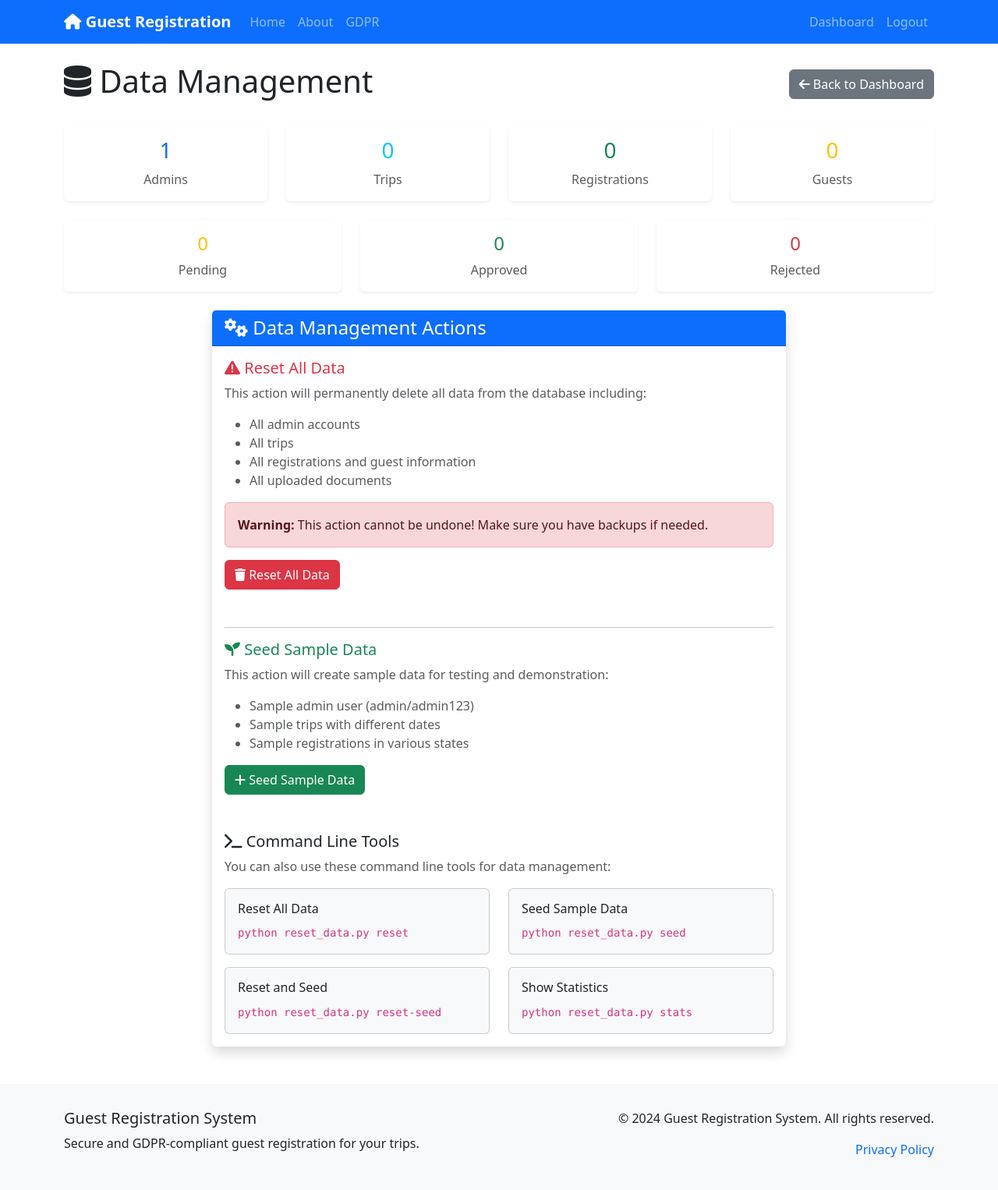
After one commit to 32bit-s-r-o/guest-registration-system, a Flask app: page /admin/data-management in a window 1280 px wide. The commit adds this page. Shown: the whole page at 78% size. Run offline with Flask 3, Linux system fonts and the light colour scheme; the visitor is signed in with stand-in values (Sample User, id 1); data comes from the database, SQL or seed files in the repository; data that the repository does not hold is empty.

Commit message:
Add data management routes for admins, including statistics, reset, and seeding functionality. Update README with new features and usage instructions. Enhance admin dashboard with a link to data management.

```diff
--- a/app.py
+++ b/app.py
@@ -303,6 +303,93 @@ def reject_registration(registration_id):
     flash('Registration rejected and email sent to user', 'success')
     return redirect(url_for('admin_registrations'))
 
+# Data management routes
+@app.route('/admin/data-management')
+@login_required
+def data_management():
+    """Data management page for admins."""
+    # Get database statistics
+    admin_count = Admin.query.count()
+    trip_count = Trip.query.count()
+    registration_count = Registration.query.count()
+    guest_count = Guest.query.count()
+
+    pending_count = Registration.query.filter_by(status='pending').count()
+    approved_count = Registration.query.filter_by(status='approved').count()
+    rejected_count = Registration.query.filter_by(status='rejected').count()
+
+    stats = {
+        'admins': admin_count,
+        'trips': trip_count,
+        'registrations': registration_count,
+        'guests': guest_count,
+        'pending': pending_count,
+        'approved': approved_count,
+        'rejected': rejected_count
+    }
+
+    return render_template('admin/data_management.html', stats=stats)
+
+@app.route('/admin/reset-data', methods=['POST'])
+@login_required
+def reset_data():
+    """Reset all data in the database."""
+    try:
+        # Drop all tables
+        db.drop_all()
+        # Recreate all tables
+        db.create_all()
+        flash('All data has been reset successfully!', 'success')
+    except Exception as e:
+        flash(f'Error resetting data: {str(e)}', 'error')
+
+    return redirect(url_for('data_management'))
+
+@app.route('/admin/seed-data', methods=['POST'])
+@login_required
+def seed_data():
+    """Seed the database with sample data."""
+    try:
+        # Create sample admin if not exists
+        existing_admin = Admin.query.filter_by(username='admin').first()
+        if not existing_admin:
+            admin = Admin(
+                username='admin',
+                email='admin@example.com',
+                password_hash=generate_password_hash('admin123')
+            )
+            db.session.add(admin)
+            db.session.flush()
+        else:
+            admin = existing_admin
+
+        # Create sample trips
+        trip1 = Trip(
+            title="Summer Beach Vacation 2024",
+            start_date=datetime.now().date() + timedelta(days=30),
+            end_date=datetime.now().date() + timedelta(days=37),
+            max_guests=6,
+            admin_id=admin.id
+        )
+        db.session.add(trip1)
+
+        trip2 = Trip(
+            title="Mountain Retreat Weekend",
+            start_date=datetime.now().date() + timedelta(days=14),
+            end_date=datetime.now().date() + timedelta(days=16),
+            max_guests=4,
+            admin_id=admin.id
+        )
+        db.session.add(trip2)
+
+        db.session.commit()
+
+        flash('Sample data has been seeded successfully!', 'success')
+    except Exception as e:
+        flash(f'Error seeding data: {str(e)}', 'error')
+
+    return redirect(url_for('data_management'))
+
 def send_approval_email(registration):
     try:
         msg = Message(
--- a/templates/admin/dashboard.html
+++ b/templates/admin/dashboard.html
@@ -80,6 +80,9 @@
                     </a>
                     <a href="{{ url_for('admin_trips') }}" class="btn btn-outline-info">
                         <i class="fas fa-plane"></i> Manage Trips
+                    </a>
+                    <a href="{{ url_for('data_management') }}" class="btn btn-outline-secondary">
+                        <i class="fas fa-database"></i> Data Management
                     </a>
                 </div>
             </div>
--- /dev/null
+++ b/templates/admin/data_management.html
@@ -0,0 +1,262 @@
+{% extends "base.html" %}
+
+{% block title %}Data Management{% endblock %}
+
+{% block content %}
+<div class="row">
+    <div class="col-12">
+        <div class="d-flex justify-content-between align-items-center mb-4">
+            <h1><i class="fas fa-database"></i> Data Management</h1>
+            <a href="{{ url_for('admin_dashboard') }}" class="btn btn-secondary">
+                <i class="fas fa-arrow-left"></i> Back to Dashboard
+            </a>
+        </div>
+    </div>
+</div>
+
+<!-- Database Statistics -->
+<div class="row g-4 mb-4">
+    <div class="col-md-3">
+        <div class="card border-0 shadow-sm">
+            <div class="card-body text-center">
+                <h3 class="text-primary">{{ stats.admins }}</h3>
+                <p class="text-muted mb-0">Admins</p>
+            </div>
+        </div>
+    </div>
+    <div class="col-md-3">
+        <div class="card border-0 shadow-sm">
+            <div class="card-body text-center">
+                <h3 class="text-info">{{ stats.trips }}</h3>
+                <p class="text-muted mb-0">Trips</p>
+            </div>
+        </div>
+    </div>
+    <div class="col-md-3">
+        <div class="card border-0 shadow-sm">
+            <div class="card-body text-center">
+                <h3 class="text-success">{{ stats.registrations }}</h3>
+                <p class="text-muted mb-0">Registrations</p>
+            </div>
+        </div>
+    </div>
+    <div class="col-md-3">
+        <div class="card border-0 shadow-sm">
+            <div class="card-body text-center">
+                <h3 class="text-warning">{{ stats.guests }}</h3>
+                <p class="text-muted mb-0">Guests</p>
+            </div>
+        </div>
+    </div>
+</div>
+
+<!-- Registration Status -->
+<div class="row g-4 mb-4">
+    <div class="col-md-4">
+        <div class="card border-0 shadow-sm">
+            <div class="card-body text-center">
+                <h4 class="text-warning">{{ stats.pending }}</h4>
+                <p class="text-muted mb-0">Pending</p>
+            </div>
+        </div>
+    </div>
+    <div class="col-md-4">
+        <div class="card border-0 shadow-sm">
+            <div class="card-body text-center">
+                <h4 class="text-success">{{ stats.approved }}</h4>
+                <p class="text-muted mb-0">Approved</p>
+            </div>
+        </div>
+    </div>
+    <div class="col-md-4">
+        <div class="card border-0 shadow-sm">
+            <div class="card-body text-center">
+                <h4 class="text-danger">{{ stats.rejected }}</h4>
+                <p class="text-muted mb-0">Rejected</p>
+            </div>
+        </div>
+    </div>
+</div>
+
+<!-- Data Management Actions -->
+<div class="row">
+    <div class="col-lg-8 mx-auto">
+        <div class="card border-0 shadow">
+            <div class="card-header bg-primary text-white">
+                <h4 class="mb-0"><i class="fas fa-cogs"></i> Data Management Actions</h4>
+            </div>
+            <div class="card-body">
+
+                <!-- Reset Data Section -->
+                <div class="mb-5">
+                    <h5 class="text-danger"><i class="fas fa-exclamation-triangle"></i> Reset All Data</h5>
+                    <p class="text-muted">
+                        This action will permanently delete all data from the database including:
+                    </p>
+                    <ul class="text-muted">
+                        <li>All admin accounts</li>
+                        <li>All trips</li>
+                        <li>All registrations and guest information</li>
+                        <li>All uploaded documents</li>
+                    </ul>
+                    <div class="alert alert-danger" role="alert">
+                        <strong>Warning:</strong> This action cannot be undone! Make sure you have backups if needed.
+                    </div>
+                    <button type="button" class="btn btn-danger" data-bs-toggle="modal" data-bs-target="#resetModal">
+                        <i class="fas fa-trash"></i> Reset All Data
+                    </button>
+                </div>
+
+                <hr>
+
+                <!-- Seed Data Section -->
+                <div class="mb-4">
+                    <h5 class="text-success"><i class="fas fa-seedling"></i> Seed Sample Data</h5>
+                    <p class="text-muted">
+                        This action will create sample data for testing and demonstration:
+                    </p>
+                    <ul class="text-muted">
+                        <li>Sample admin user (admin/admin123)</li>
+                        <li>Sample trips with different dates</li>
+                        <li>Sample registrations in various states</li>
+                    </ul>
+                    <button type="button" class="btn btn-success" data-bs-toggle="modal" data-bs-target="#seedModal">
+                        <i class="fas fa-plus"></i> Seed Sample Data
+                    </button>
+                </div>
+
+                <!-- Command Line Tools -->
+                <div class="mt-5">
+                    <h5><i class="fas fa-terminal"></i> Command Line Tools</h5>
+                    <p class="text-muted">You can also use these command line tools for data management:</p>
+
+                    <div class="row">
+                        <div class="col-md-6">
+                            <div class="card bg-light">
+                                <div class="card-body">
+                                    <h6>Reset All Data</h6>
+                                    <code>python reset_data.py reset</code>
+                                </div>
+                            </div>
+                        </div>
+                        <div class="col-md-6">
+                            <div class="card bg-light">
+                                <div class="card-body">
+                                    <h6>Seed Sample Data</h6>
+                                    <code>python reset_data.py seed</code>
+                                </div>
+                            </div>
+                        </div>
+                    </div>
+
+                    <div class="row mt-3">
+                        <div class="col-md-6">
+                            <div class="card bg-light">
+                                <div class="card-body">
+                                    <h6>Reset and Seed</h6>
+                                    <code>python reset_data.py reset-seed</code>
+                                </div>
+                            </div>
+                        </div>
+                        <div class="col-md-6">
+                            <div class="card bg-light">
+                                <div class="card-body">
+                                    <h6>Show Statistics</h6>
+                                    <code>python reset_data.py stats</code>
+                                </div>
+                            </div>
+                        </div>
+                    </div>
+                </div>
+            </div>
+        </div>
+    </div>
+</div>
+
+<!-- Reset Confirmation Modal -->
+<div class="modal fade" id="resetModal" tabindex="-1">
+    <div class="modal-dialog">
+        <div class="modal-content">
+            <div class="modal-header bg-danger text-white">
+                <h5 class="modal-title">
+                    <i class="fas fa-exclamation-triangle"></i> Confirm Data Reset
+                </h5>
+                <button type="button" class="btn-close btn-close-white" data-bs-dismiss="modal"></button>
+            </div>
+            <div class="modal-body">
+                <p><strong>Are you absolutely sure you want to reset all data?</strong></p>
+                <p>This action will:</p>
+                <ul>
+                    <li>Delete all admin accounts</li>
+                    <li>Delete all trips</li>
+                    <li>Delete all registrations and guest data</li>
+                    <li>Delete all uploaded documents</li>
+                    <li>Recreate empty database tables</li>
+                </ul>
+                <div class="alert alert-warning">
+                    <i class="fas fa-exclamation-triangle"></i>
+                    <strong>This action cannot be undone!</strong> All data will be permanently lost.
+                </div>
+                <p>Type <strong>RESET</strong> to confirm:</p>
+                <input type="text" class="form-control" id="resetConfirmation" placeholder="Type RESET to confirm">
+            </div>
+            <div class="modal-footer">
+                <button type="button" class="btn btn-secondary" data-bs-dismiss="modal">Cancel</button>
+                <form method="POST" action="{{ url_for('reset_data') }}" style="display: inline;">
+                    <button type="submit" class="btn btn-danger" id="resetButton" disabled>
+                        <i class="fas fa-trash"></i> Reset All Data
+                    </button>
+                </form>
+            </div>
+        </div>
+    </div>
+</div>
+
+<!-- Seed Confirmation Modal -->
+<div class="modal fade" id="seedModal" tabindex="-1">
+    <div class="modal-dialog">
+        <div class="modal-content">
+            <div class="modal-header bg-success text-white">
+                <h5 class="modal-title">
+                    <i class="fas fa-seedling"></i> Confirm Data Seeding
+                </h5>
+                <button type="button" class="btn-close btn-close-white" data-bs-dismiss="modal"></button>
+            </div>
+            <div class="modal-body">
+                <p>This action will create sample data for testing:</p>
+                <ul>
+                    <li>Sample admin user (username: admin, password: admin123)</li>
+                    <li>Sample trips with future dates</li>
+                    <li>Sample registrations in various states</li>
+                </ul>
+                <div class="alert alert-info">
+                    <i class="fas fa-info-circle"></i>
+                    <strong>Note:</strong> This will not delete existing data, only add sample data.
+                </div>
+            </div>
+            <div class="modal-footer">
+                <button type="button" class="btn btn-secondary" data-bs-dismiss="modal">Cancel</button>
+                <form method="POST" action="{{ url_for('seed_data') }}" style="display: inline;">
+                    <button type="submit" class="btn btn-success">
+                        <i class="fas fa-plus"></i> Seed Sample Data
+                    </button>
+                </form>
+            </div>
+        </div>
+    </div>
+</div>
+{% endblock %}
+
+{% block scripts %}
+<script>
+    // Reset confirmation logic
+    document.getElementById('resetConfirmation').addEventListener('input', function () {
+        const resetButton = document.getElementById('resetButton');
+        if (this.value === 'RESET') {
+            resetButton.disabled = false;
+        } else {
+            resetButton.disabled = true;
+        }
+    });
+</script>
+{% endblock %}
```
Also changed, not shown: reset_data.py (added, +315 -0 lines), README.md.
